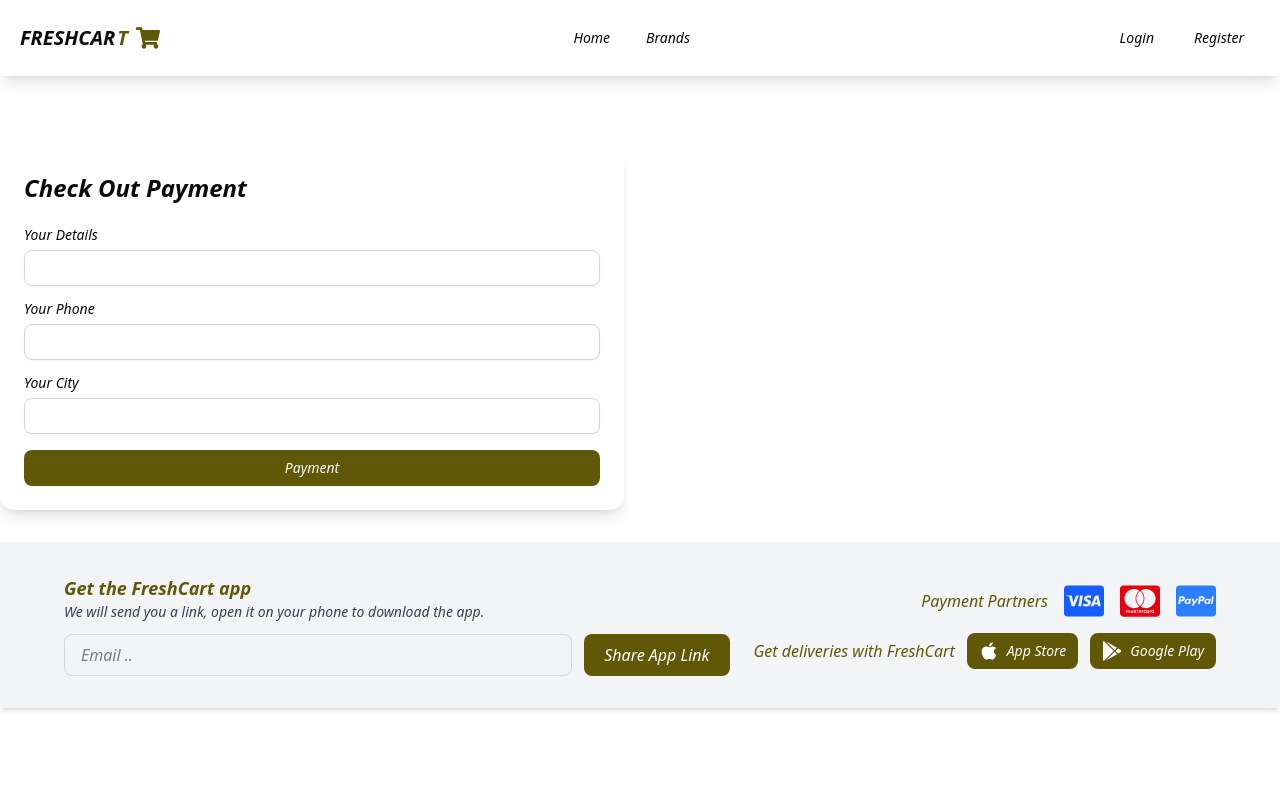
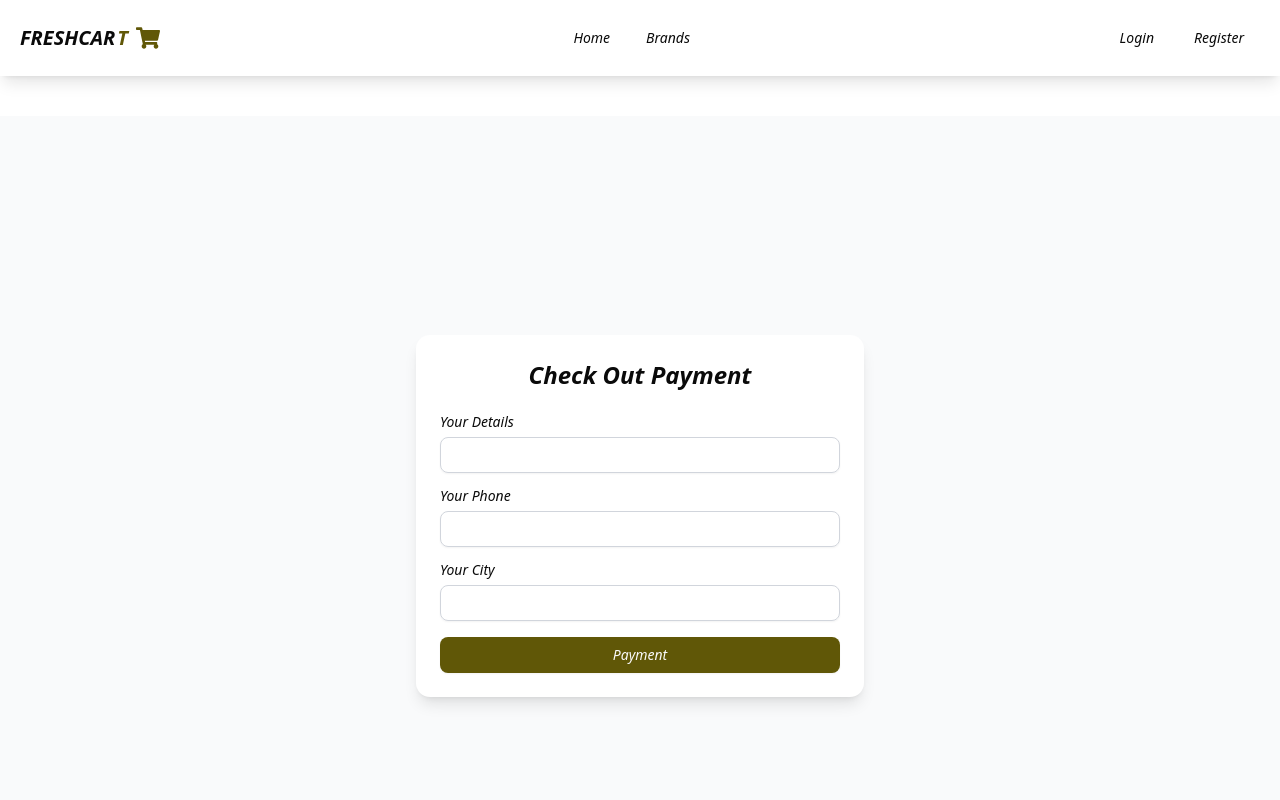
Before and after one commit to abdoNader213/FinalProject-FreshCart, a Next.js app: page /CheckOutSession/1 in a window 1280 px wide. Shown: the top 800 px of the page. Built offline with nearby package versions, Linux system fonts and the light colour scheme; no server answers.

Commit message:
Last Commit

```diff
--- a/src/app/(shop)/CheckOutSession/[cartId]/page.tsx
+++ b/src/app/(shop)/CheckOutSession/[cartId]/page.tsx
@@ -51,10 +51,9 @@ export default function Checkoutsession() {
   }
 
   return (
-    <div className="max-w-7xl mx-auto my-8 grid grid-cols-1 lg:grid-cols-2 gap-8">
-      {/* Checkout Form */}
-      <div className="bg-white shadow-lg rounded-xl p-6 lg:col-span-1 col-span-1">
-        <h1 className="text-2xl font-bold mb-6">Check Out Payment</h1>
+    <div className="min-h-screen flex items-center justify-center bg-gray-50">
+      <div className="bg-white shadow-lg rounded-xl p-6 w-full max-w-md">
+        <h1 className="text-2xl font-bold mb-6 text-center">Check Out Payment</h1>
         <Form {...shippingForm}>
           <form className="space-y-4" onSubmit={shippingForm.handleSubmit(CheckoutsessionPayment)}>
             <FormField
```
